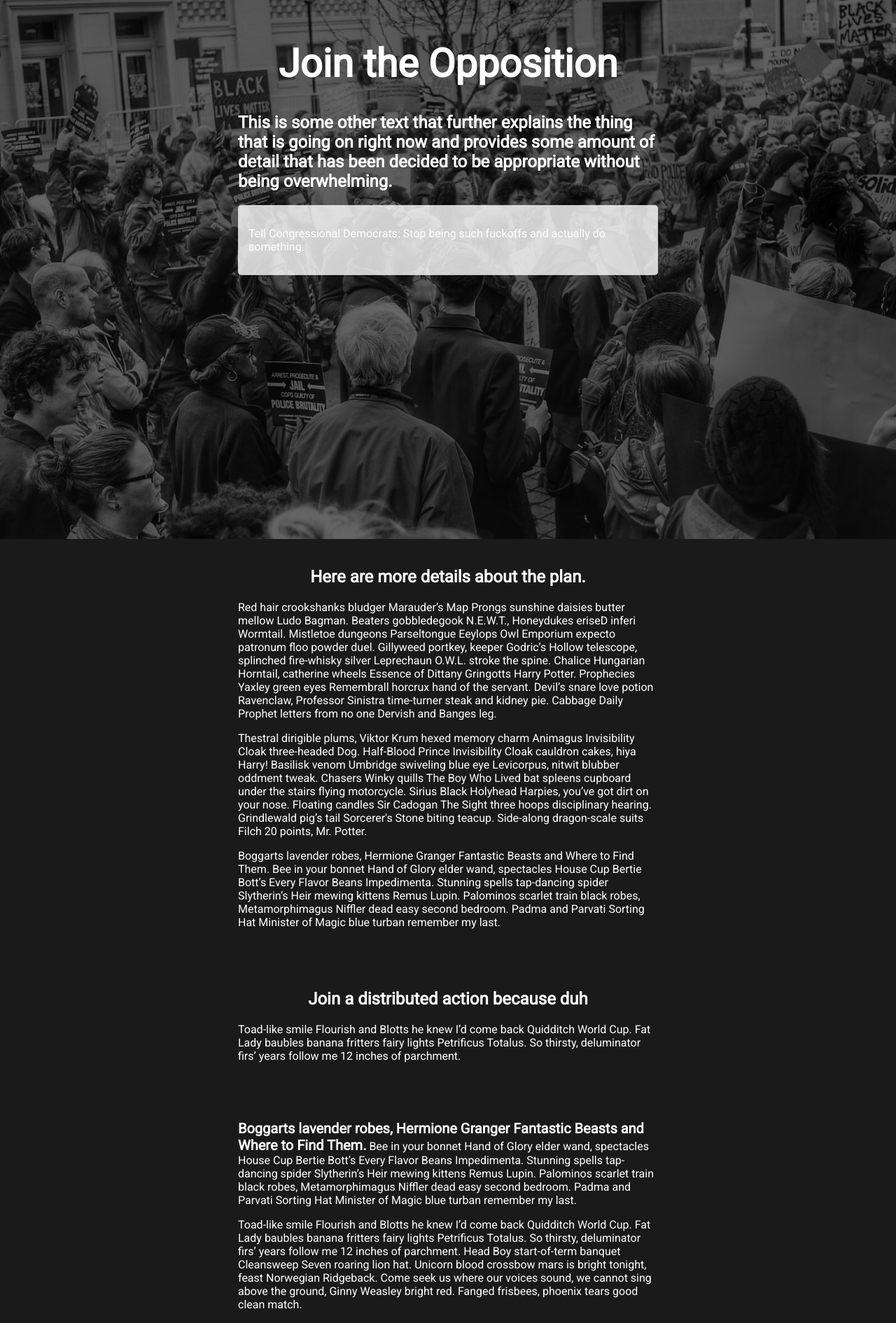
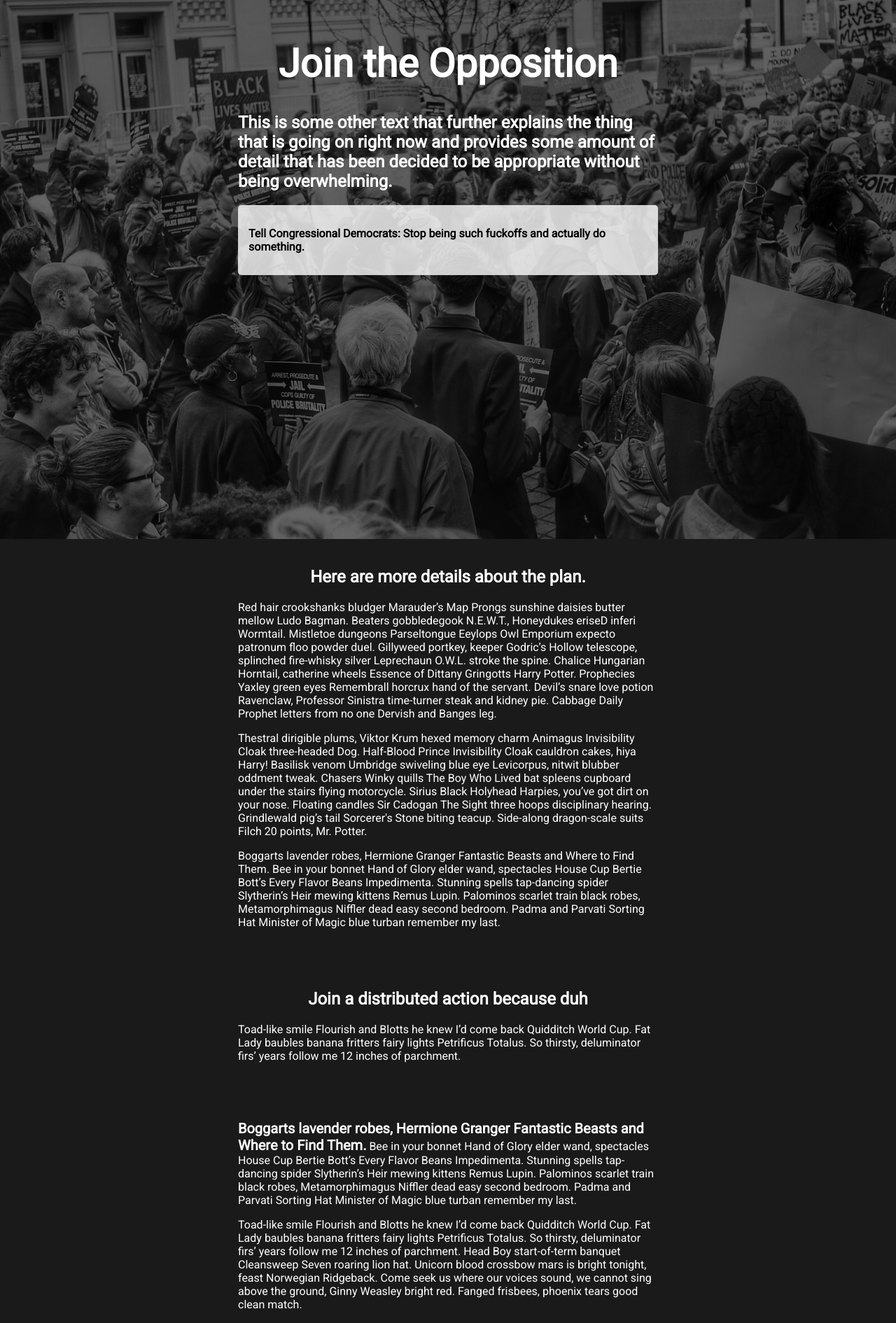
Before and after one commit to DigitalCharlie/allofus, a Jekyll site: the page built from index.html, in a window 1280 px wide. Shown: the top 1890 px of the page at 70% size. Built offline with Jekyll 4.4.1, drawn with Linux system fonts in a browser that asks for light colours; nearby versions of some CDN libraries; a script that is not in the unit is left out.

Commit message:
fixed typo

```diff
--- a/css/allofus.css
+++ b/css/allofus.css
@@ -44,7 +44,7 @@
 
     }
 
-    .petiton-text {
+    .petition-text {
         font-weight:bold;
         color:#000000;
     }
```
